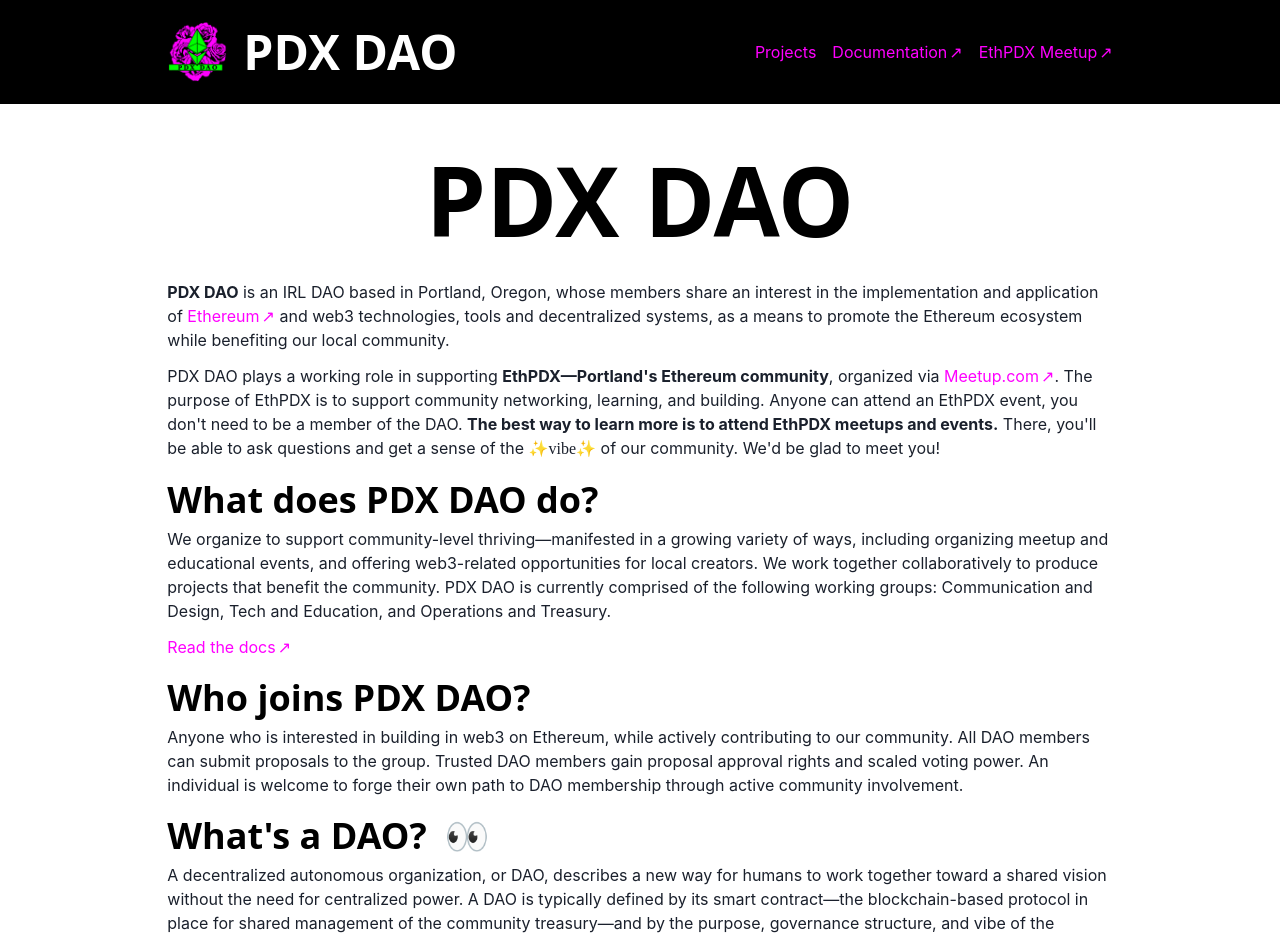
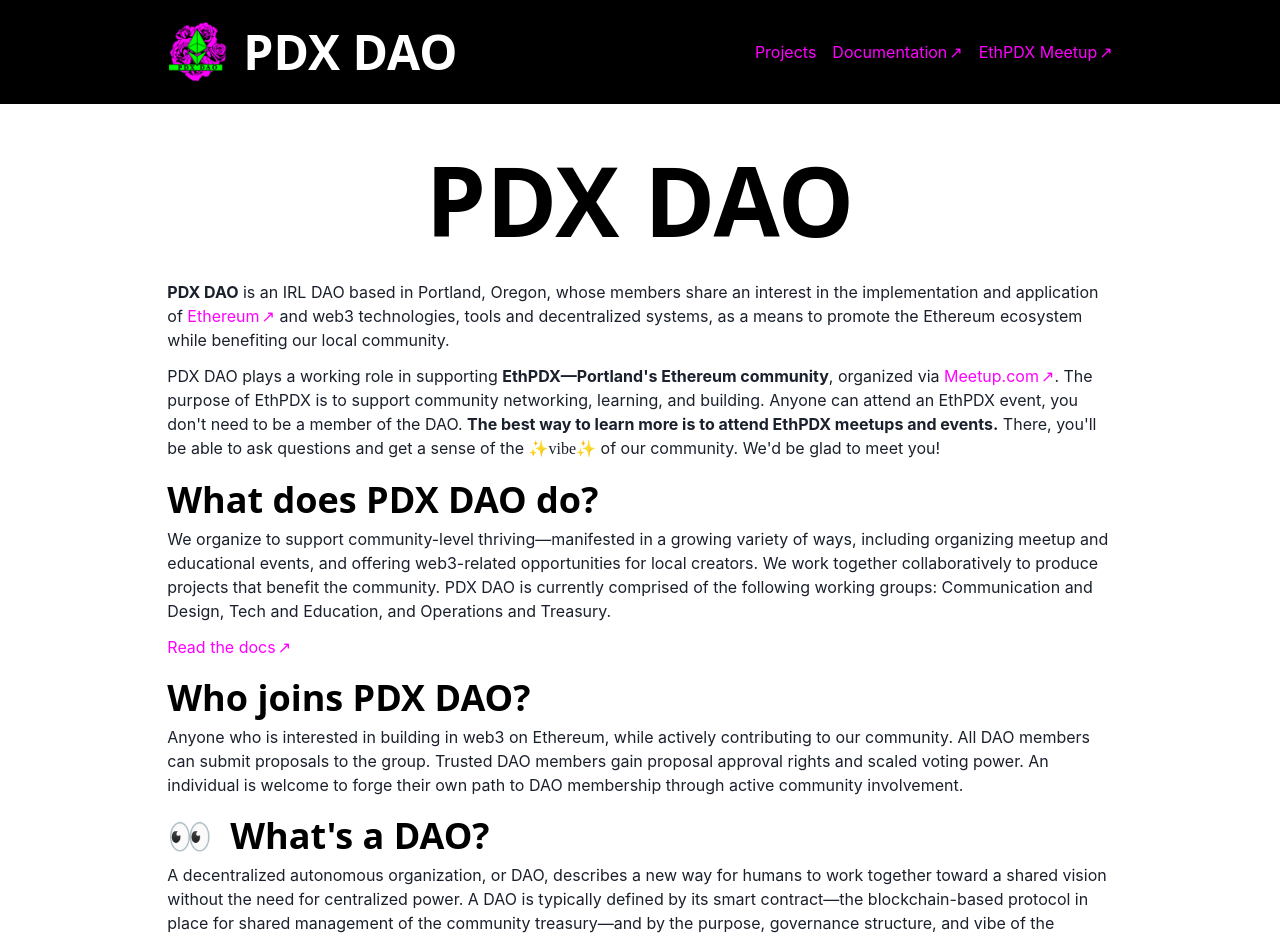
Before and after one commit to wackerow/pdxdao, a Next.js app: page / in a window 1280 px wide. Shown: the top 939 px of the page. Built offline with nearby package versions, Linux system fonts and the light colour scheme.

Commit message:
relocate emoji

```diff
--- a/src/pages/index.tsx
+++ b/src/pages/index.tsx
@@ -74,9 +74,9 @@
       <Text
         as="h2"
         textStyle="h2"
-        _after={{
+        _before={{
           content: '"👀"',
-          ms: '0.5em',
+          me: '0.5em',
         }}
       >
         What&apos;s a DAO?
```
